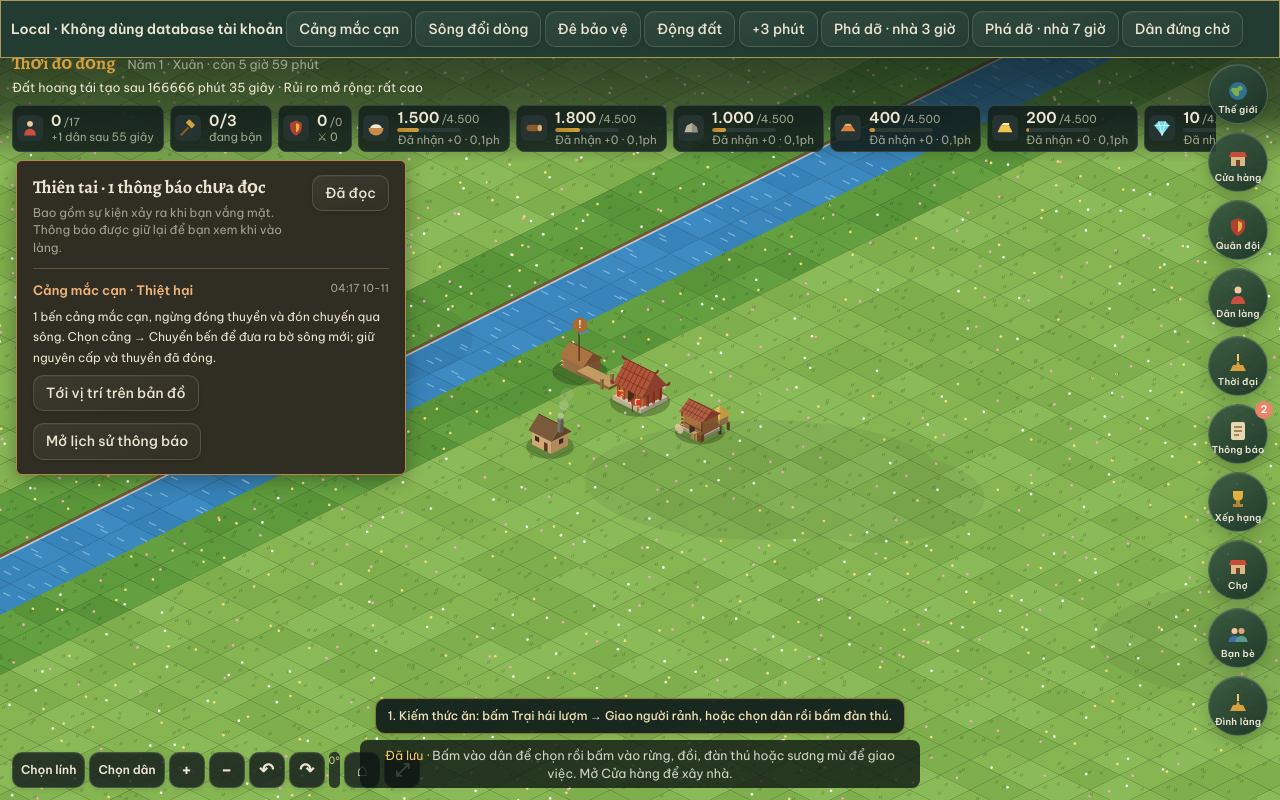
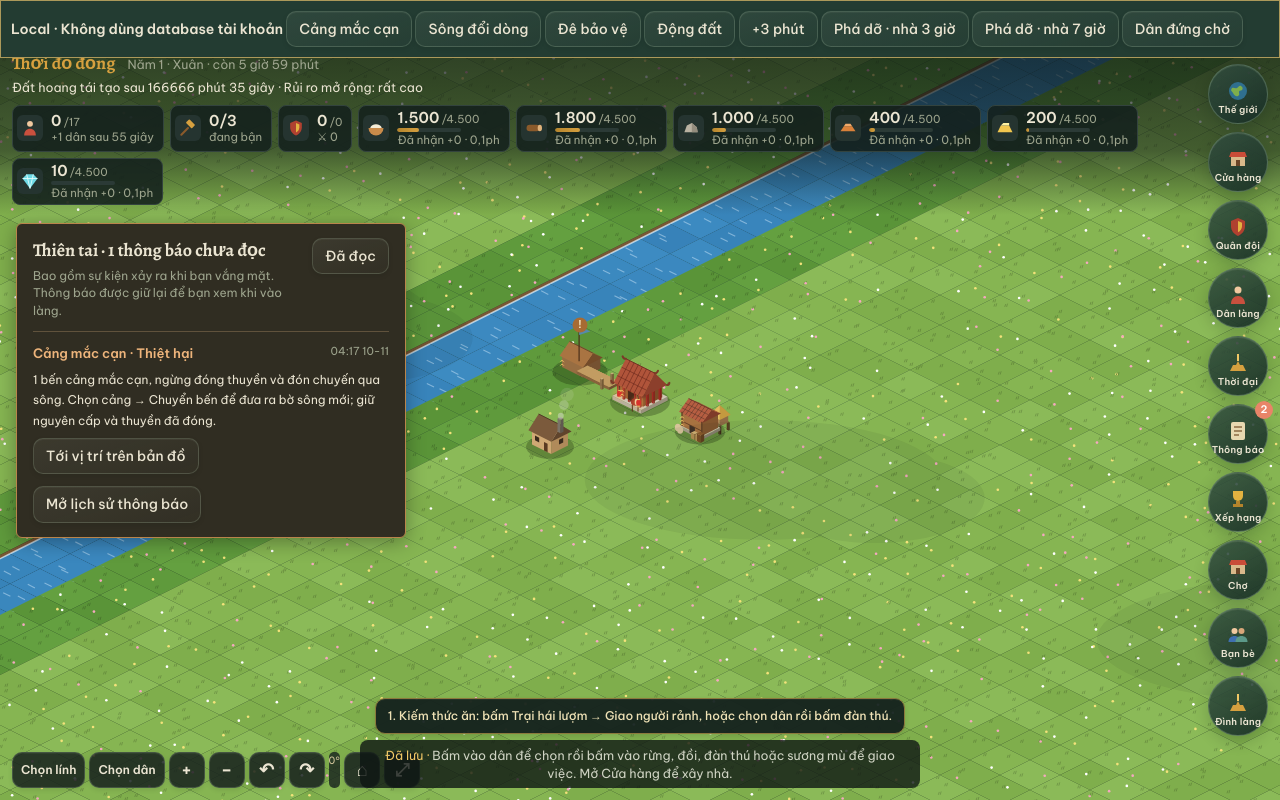
Before and after one commit to phungthienphu/dongchaythoigian, a Next.js app: page /dev/river in a window 1280 px wide. Built offline with nearby package versions, Linux system fonts and the light colour scheme.

Commit message:
fix: wrap resource HUD on narrow screens

```diff
--- a/app/globals.css
+++ b/app/globals.css
@@ -200,9 +200,8 @@ button.x:hover { color: var(--fg); }
 .hud-top > * { pointer-events: auto; }
 .hud-top .brand { min-width: 0; padding-top: 2px; }
 .hud-top .date { font-size: 12.5px; }
-.chips { display: flex; gap: 6px; overflow-x: auto; scrollbar-width: none; max-width: 100%; }
-.chips::-webkit-scrollbar { display: none; }
-.chips .chip { background: rgba(20,32,29,.88); flex: none; padding: 4px 9px 4px 4px; }
+.chips { display: flex; flex-wrap: wrap; gap: 6px; min-width: 0; max-width: 100%; }
+.chips .chip { background: rgba(20,32,29,.88); flex: none; max-width: 100%; padding: 4px 9px 4px 4px; }
 .chips .ic { width: 26px; height: 26px; }
 .chips .bar { width: 64px; }
 
@@ -533,6 +532,9 @@ a.google.small { padding: 4px 10px; font-size: 12.5px; }
 .game .disaster-notifications h2 { font-size: 18px; }
 @media (max-width: 680px) { .game .disaster-notifications { top: 134px; left: 12px; width: calc(100vw - 24px); max-height: 42dvh; } }
 
+/* Resource rows grow with the viewport; alerts follow the actual HUD height. */
+.game .war-alerts, .game .raidbar, .game .disaster-notifications { top: calc(var(--hud-top-height, 150px) + 8px); }
+
 .demolition-review { padding: 12px; border: 1px solid var(--danger); border-radius: 6px; }
 .demolition-review p { margin: 0 0 10px; }
 .demolition-review button { margin: 4px 6px 0 0; }
--- a/components/Game.tsx
+++ b/components/Game.tsx
@@ -346,6 +346,14 @@ function ControlPanel(props: {
 }
 
 export default function Game({rules=RELEASE_RULES}:{rules?:EngineRules}={}) {
+  const hudRef=useCallback((header:HTMLElement|null)=>{
+    if(!header)return;
+    const game=header.parentElement;
+    const resize=()=>game?.style.setProperty('--hud-top-height',`${Math.ceil(header.getBoundingClientRect().height)}px`);
+    resize();
+    const observer=new ResizeObserver(resize);observer.observe(header);
+    return ()=>observer.disconnect();
+  },[]);
   const [loading, setLoading] = useState(true);
   const [loadError, setLoadError] = useState<string>();
   const [recoveryProgress, setRecoveryProgress] = useState<RecoveryProgress>();
@@ -1182,7 +1190,7 @@ export default function Game({rules=RELEASE_RULES}:{rules?:EngineRules}={}) {
 
       {!worldOpen&&!battleOpen&&!visitRef.current&&<DisasterNotifications city={c} onLocate={tile=>{setWorldOpen(false);setSelected({x:tile%W,y:Math.floor(tile/W)});setPanel(null);focusOn(fitRef.current,camRef.current,tile%W+.5,Math.floor(tile/W)+.5,Math.min(MAX_ZOOM,60/fitRef.current.TW));}} onHistory={()=>setPanel("log")}/>}
 
-      <header className="hud-top">
+      <header className="hud-top" ref={hudRef}>
         <div className="brand">
           <div className="titlerow">
             <h1>{name}</h1>
```
Also changed, not shown: 1 other file (tests, documents, lock files or other folders).
